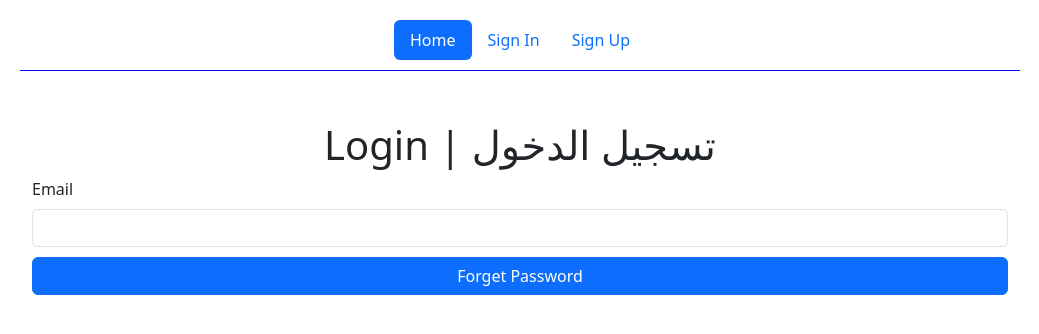
After one commit to nourmohamd/PHP_MySQL-Tutorial---NOOR, a PHP site: page /Application1/reset_password.php in a window 1280 px wide. The commit adds this page. Shown: the top 334 px of the page, without its empty margins (120-1159 px from the left). Run offline with PHP 8.4, Linux system fonts and the light colour scheme.

Commit message:
Update Application_1 { reset_password.php, How can you reset your password if you forget it }

```diff
--- a/Application_For_PHP_MYSQL/login.php
+++ b/Application_For_PHP_MYSQL/login.php
@@ -36,8 +36,10 @@ p {
         <div>
             <label class="form-label" for="password">Password</label>
             <input class="form-control" type="password" name="password" id="password" required />
-
         </div>
+        <a href="reset_password.php"
+            class="link-warning link-offset-2 link-underline-opacity-25 link-underline-opacity-100-hover">Forget
+            Password ?</a>
         <div>
             <button class="btn btn-primary submit" type="submit" name="login">Login | تسجيل الدخول</button>
             <a class="btn btn-warning submit" href="./register.php">Register | إنشاء حساب</a>
--- /dev/null
+++ b/Application_For_PHP_MYSQL/reset_password.php
@@ -0,0 +1,101 @@
+<?php
+ob_start();
+?>
+<title>Forget Password | Reset Password</title>
+<meta name="viewport" content="width=device-width, initial-scale=1.0" />
+<link href="https://cdn.jsdelivr.net/npm/bootstrap@5.3.6/dist/css/bootstrap.min.css" rel="stylesheet"
+    integrity="sha384-4Q6Gf2aSP4eDXB8Miphtr37CMZZQ5oXLH2yaXMJ2w8e2ZtHTl7GptT4jmndRuHDT" crossorigin="anonymous">
+<style>
+.container {
+    max-width: 100%;
+    width: 1000px;
+    margin: 20px auto;
+}
+
+.submit {
+    margin-top: 10px;
+}
+
+h1 {
+    margin-top: 50px;
+}
+
+p {
+    margin-top: 10px;
+}
+</style>
+<?php
+    require "./nav.php";
+?>
+<div class="container">
+    <?php
+        if(!isset($_GET["code"])) {
+            echo '<h1 align="center">Login | تسجيل الدخول</h1>
+    <form method="POST">
+        <div><label class="form-label" for="email">Email</label>
+            <input class="form-control" type="email" name="email" id="email" required />
+        </div>
+        <div>
+            <button class="btn btn-primary w-100 submit" type="submit" name="forget_password">Forget Password</button>
+        </div>';
+        } else if(isset($_GET["code"]) && isset($_GET["email"])) {
+            echo '<h1 align="center">Reset Password</h1>
+    <form method="POST">
+        <div><label class="form-label" for="password">New Password</label>
+            <input class="form-control" type="password" name="password" id="password" required />
+        </div>
+        <div>
+            <button class="btn btn-primary w-100 submit" type="submit" name="reset_password">Reset Password</button>
+        </div>';
+        }
+    ?>
+
+    <?php
+            if(isset($_POST["forget_password"])) {
+                $username = "root";
+                $password = "";
+                $db = new PDO("mysql:host=localhost;dbname=app1;charset=utf8;", $username, $password);
+                $email_ = $_POST["email"];
+                $check_email = $db->prepare("SELECT * FROM `user` WHERE email = :Email");
+                $check_email->bindParam("Email", $email_);
+                $check_email->execute();
+                if($check_email->rowCount() >= 1) {
+                    $check_email = $check_email->fetchObject();
+                    echo "<div class='alert alert-success mt-2' role='alert'>A Verification Code For Reset Your Password has been Sent To Your Gmail! </div>";
+                    require "./server.php";
+                    $mail->setFrom('abdonoor684@gmail.com', 'Website`s Managment');
+                    $mail->addAddress($email_);
+                    $mail->Subject = "I Forget A Password";
+                    $mail->Body = "<div align='center' >" . "<h1>Reset Password</h1>"
+                    . "<p>URL For Reset Password, Please Click On URL Down:</p>"
+                    . "<a href='http://localhost/Application1/reset_password.php?email=".$email_."&code=".$check_email->security."'>"."http://localhost/Application_for_php_mysql/reset_password.php?email=".$email_."&code=".$check_email->security."</a>".
+                    "</div>";
+                    $mail->send();
+                } else {
+                    echo "<div class='alert alert-danger mt-2' role='alert'>This Email Is Not Registered In Our Website</div>";
+                }
+            }
+            if(isset($_POST["reset_password"])) {
+                $username = "root";
+                $password = "";
+                $db = new PDO("mysql:host=localhost;dbname=app1;charset=utf8;", $username, $password);
+                $password_ = sha1($_POST["password"]);
+                $email_ = $_GET["email"];
+                $sql = $db->prepare("UPDATE `user` SET password = :Password WHERE email = :Email");
+                $sql->bindParam("Password",$password_);
+                $sql->bindParam("Email",$email_);
+                if($sql->execute()) {
+                    echo "<div class='mt-2 alert alert-success'>A Password Has Been Reset Successfuly</div>";
+                } else {
+                    echo "<div class='mt-2 alert alert-danger'>There is some error please try again later</div>";
+                }
+            }
+            ob_end_flush();
+        ?>
+    </form>
+</div>
+
+
+<script src="https://cdn.jsdelivr.net/npm/bootstrap@5.3.6/dist/js/bootstrap.bundle.min.js"
+    integrity="sha384-j1CDi7MgGQ12Z7Qab0qlWQ/Qqz24Gc6BM0thvEMVjHnfYGF0rmFCozFSxQBxwHKO" crossorigin="anonymous">
+</script>
```
